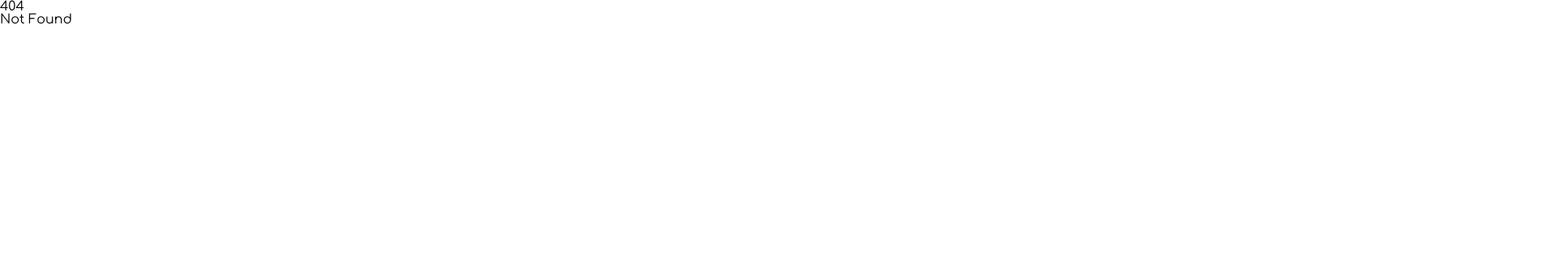
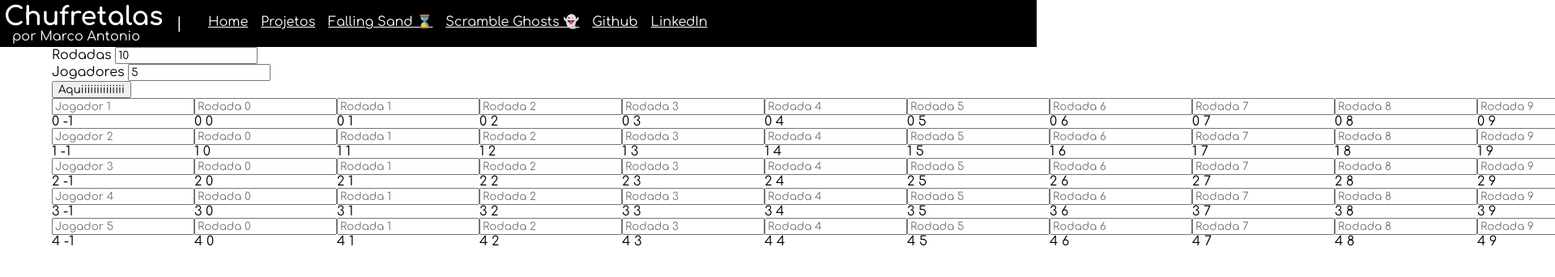
Before and after one commit to Chufretalas/chufretalas_site, a SvelteKit app: page /coisas/double_coisa in a window 1280 px wide. Before the commit this address had no page. Shown: the top 342 px of the page at 81% size, 1920 px wide, since content can reach past the window. Built offline with nearby package versions, Linux system fonts and the light colour scheme.

Commit message:
started doing a double-nine score counting tool

```diff
--- /dev/null
+++ b/src/lib/utils/range.ts
@@ -0,0 +1,5 @@
+export default function* range(start: number, end: number) {
+    for (let i = start; i < end; i++) {
+        yield i
+    }
+}
--- /dev/null
+++ b/src/routes/coisas/double_coisa/+page.svelte
@@ -0,0 +1,82 @@
+<script lang="ts">
+    import Navbar from "$lib/components/Navbar.svelte";
+    import range from "$lib/utils/range";
+
+    let rounds: number = 10;
+    let nPlayers: number = 5;
+
+    let players: string[];
+    let scores: number[][];
+
+    $: {
+        players = new Array<string>(rounds).fill("");
+        scores = new Array(nPlayers)
+            .fill(undefined)
+            .map(() => new Array(rounds));
+    }
+    //TODO: add a final result column at the end
+    //TODO: make it decent to look at
+    //TODO: make a way to save it to the url everytime the values change and only make the form change the values on submit with an alert
+</script>
+
+<Navbar />
+<main>
+    <form>
+        <fieldset>
+            <label for="rounds">Rodadas</label>
+            <input
+                type="number"
+                name="rounds"
+                id="rounds"
+                bind:value={rounds}
+            />
+        </fieldset>
+        <fieldset>
+            <label for="n_players">Jogadores</label>
+            <input
+                type="number"
+                name="n_players"
+                id="n_players"
+                bind:value={nPlayers}
+            />
+        </fieldset>
+    </form>
+    <button on:click={() => console.log(scores)}>Aquiiiiiiiiiiiiii</button>
+    <table>
+        <tbody>
+            {#each range(0, nPlayers) as vidx}
+                <tr>
+                    {#each range(-1, rounds) as hidx}
+                        {#if hidx == -1}
+                            <td
+                                ><input
+                                    type="text"
+                                    bind:value={players[vidx]}
+                                    placeholder={`Jogador ${vidx + 1}`}
+                                />
+                                {`${vidx} ${hidx}`}
+                            </td>
+                        {:else}
+                            <td
+                                ><input
+                                    type="number"
+                                    bind:value={scores[vidx][hidx]}
+                                    placeholder={`Rodada ${hidx}`}
+                                    id={`${vidx} ${hidx}`}
+                                />
+                                {`${vidx} ${hidx}`}
+                            </td>
+                        {/if}
+                    {/each}
+                </tr>
+            {/each}
+        </tbody>
+    </table>
+</main>
+
+<style>
+    main {
+        width: 90%;
+        margin: 0 auto;
+    }
+</style>
```
